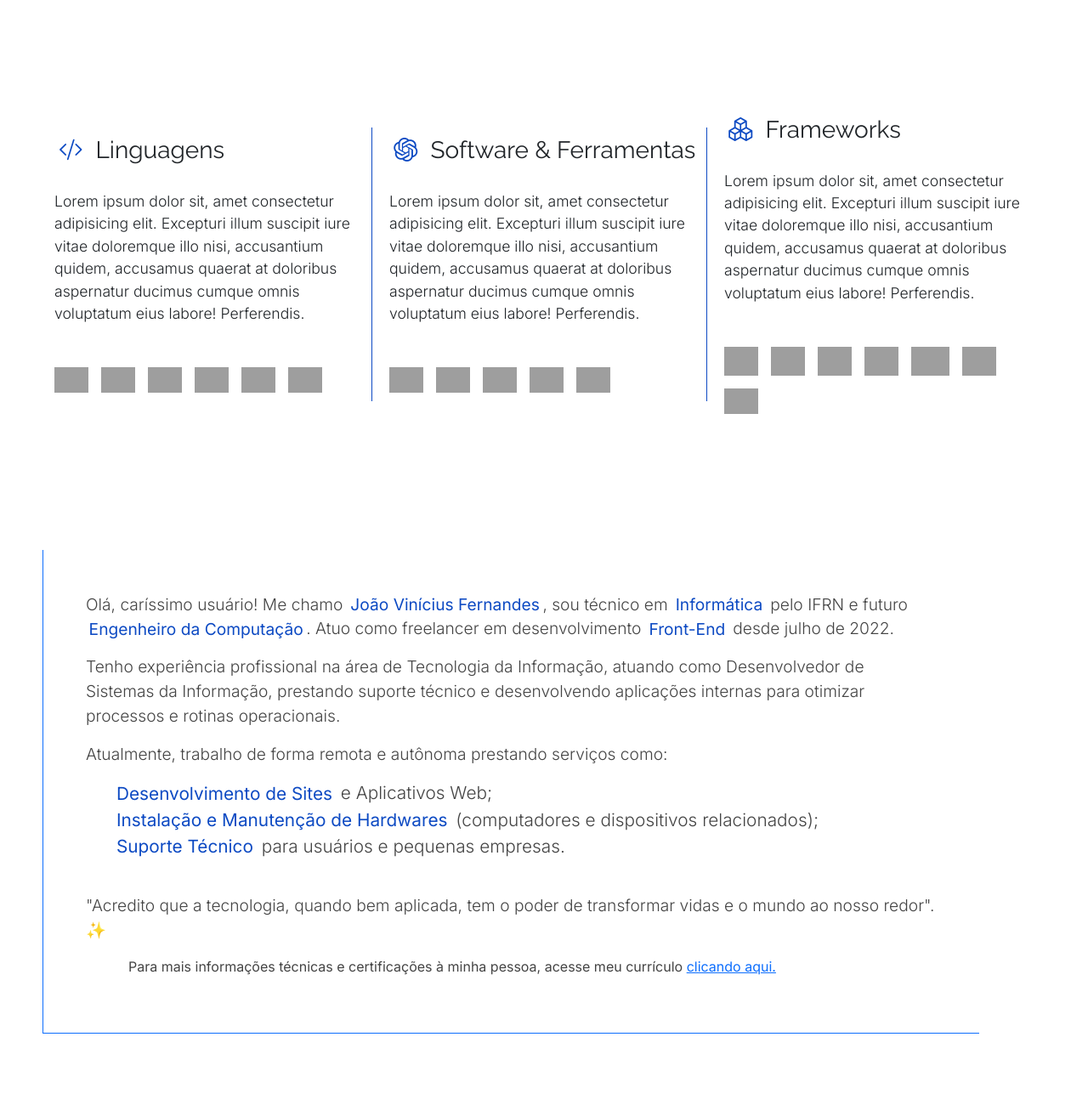
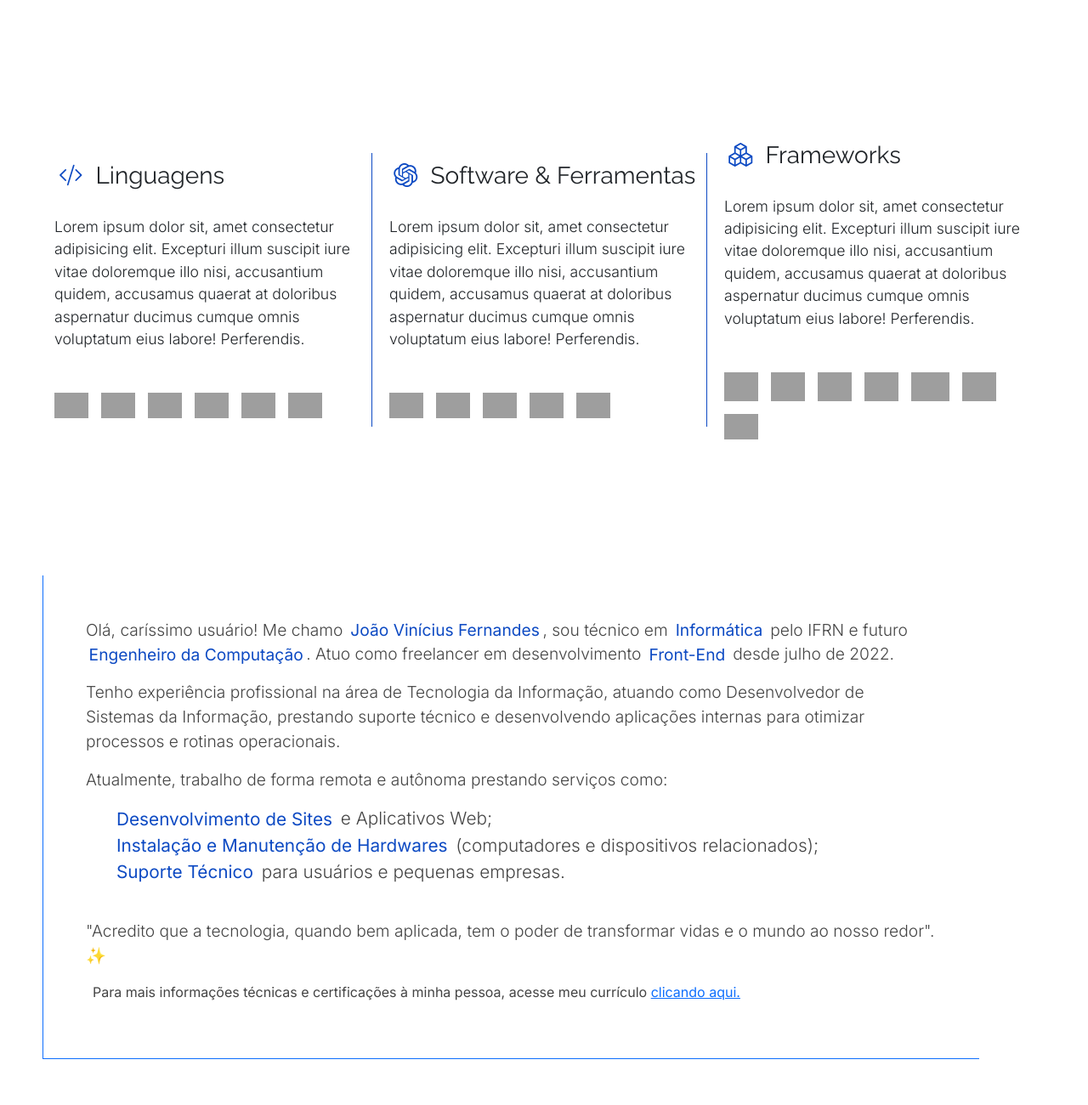
Before and after one commit to joavincus/Portfolio, a plain HTML site: page index.html in a window 1280 px wide. Shown: the part 820-2120 px from the top of the page at 85% size. Drawn offline with nearby package versions, Linux system fonts and the light colour scheme; grey boxes are pictures that could not be loaded.

Commit message:
Update index.html

```diff
--- a/index.html
+++ b/index.html
@@ -219,6 +219,8 @@ html {
       }
     }
 
+
+
     .about-me_box{
          @media screen and (max-width:390px){
         margin: 40px 0%;
@@ -265,14 +267,15 @@ html {
       display: flex;
       flex-direction: column;
       padding: 10px;
-      margin-top: 50px;
+      margin-top: 80px;
       width: 30vw;
       border-right: 1px solid var(--blue);
 
        @media screen and (max-width: 730px) {
         text-align: center;
         width: 100vh;
-          border-right: none;
+        border-right: none;
+
       }
     }
 
@@ -320,7 +323,7 @@ html {
 
 .about-me_link{
   font-family: "Inter", sans-serif;
-  margin-left: 50px;
+  margin-left: 8px;
 }
 
 .tooltip-inner{
@@ -404,6 +407,9 @@ html {
       max-width: 100vw;
   }
 
+   #tech-topic-one{
+    margin-top: 380px;
+  }
 
   }
 
@@ -468,9 +474,6 @@ html {
     background-color: rgba(0, 0, 0, 0.8) !important;
   }
 
-
-
-
   </style>
 </head>
 
@@ -521,9 +524,11 @@ html {
         <h2 class="presentation-text-tittle">Olá, meu nome é<mark>João Vinícius</mark>sou técnico em Informática e Desenvolvedor Web </h2>
         <h2 class="presentation-paragraph">Apaixonado por tecnologia, atuo nas áreas de Desenvolvimento Web e Internet das Coisas (IoT), criando soluções que conectam o digital ao físico.</h2>
         <div class="circle" id="circle-mb"></div>
+        <div class="tags-botoes">
         <a href="#tech" class="btn botoes">Tecnologias</a>
         <a href="#about-me" class="btn botoes">Sobre mim</a>
         <a href="#works" class="btn botoes">Trabalhos</a>
+        </div>
       </div>
       <div class="circle"></div>
     </section>
@@ -531,7 +536,7 @@ html {
 
 <section class="tech" id="tech">
 
-  <div class="tech-box">
+  <div class="tech-box" id="tech-topic-one">
     <h3 class="tech-topic"><mark><i class="bi bi-code-slash"></mark></i>Linguagens</h3>
     <p class="tech-text">Lorem ipsum dolor sit, amet consectetur adipisicing elit. Excepturi illum suscipit iure vitae doloremque illo nisi, accusantium quidem, accusamus quaerat at doloribus aspernatur ducimus cumque omnis voluptatum eius labore! Perferendis.</p>
       <div class="icons">
```
